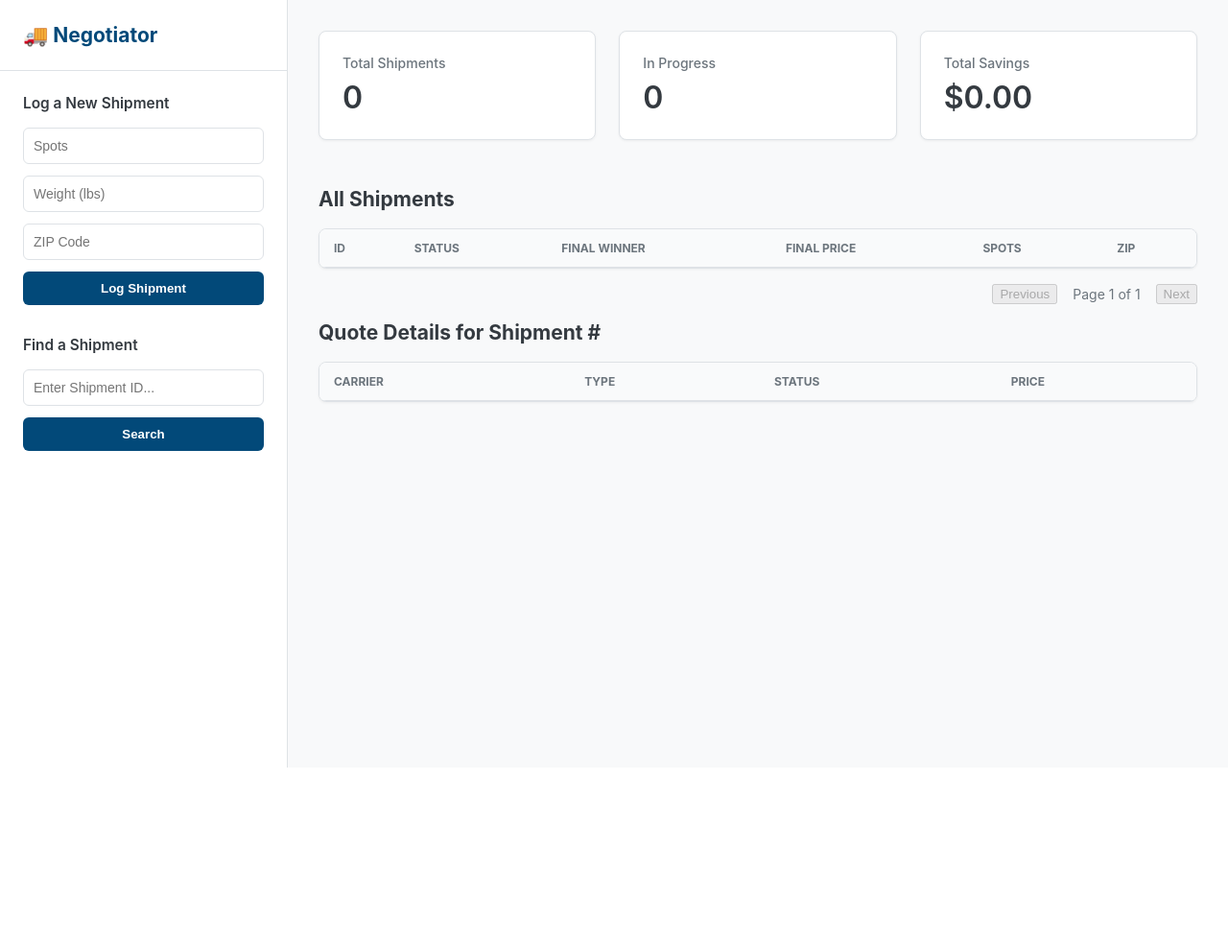
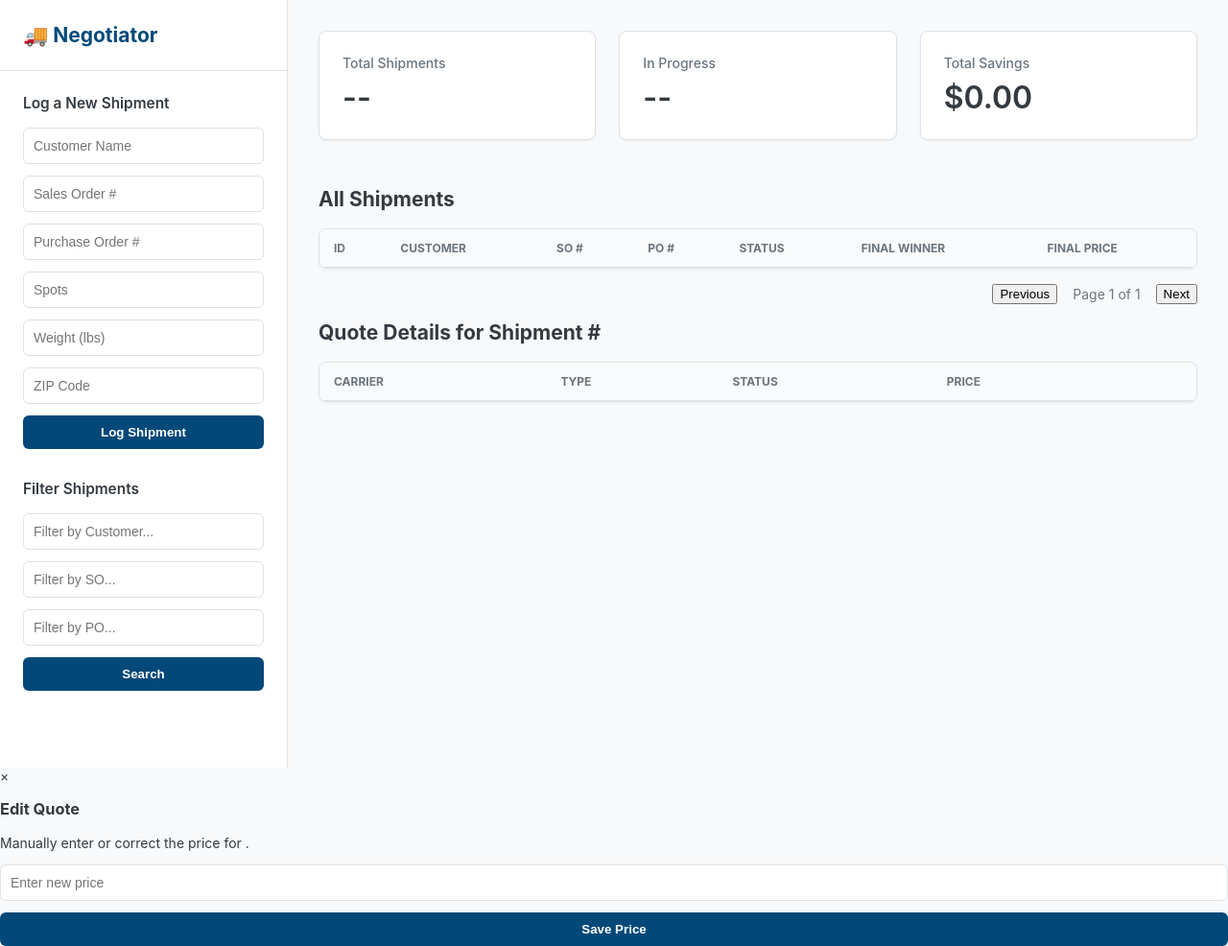
Before and after one commit to jhd86/shipping_negotiator, a Flask app: page / in a window 1280 px wide. Shown: the whole page at 96% size. Before the commit the page ends 800 px from the top, so only its background shows below. Run offline with Flask 3, Linux system fonts and the light colour scheme; data that the repository does not hold is empty.

Commit message:
Filtering capabilites
SO, PO and Customer fields you can filter orders by

```diff
--- a/templates/index.html
+++ b/templates/index.html
@@ -16,6 +16,23 @@
                     <div class="action-section">
                         <h3>Log a New Shipment</h3>
                         <form id="new-shipment-form">
+                            <input
+                                type="text"
+                                id="customer-name"
+                                placeholder="Customer Name"
+                                required
+                            />
+                            <input
+                                type="text"
+                                id="so-number"
+                                placeholder="Sales Order #"
+                                required
+                            />
+                            <input
+                                type="text"
+                                id="po-number"
+                                placeholder="Purchase Order #"
+                            />
                             <input
                                 type="number"
                                 id="spots"
@@ -39,13 +56,22 @@
                         </form>
                     </div>
                     <div class="action-section">
-                        <h3>Find a Shipment</h3>
-                        <form id="search-form">
+                        <h3>Filter Shipments</h3>
+                        <form id="filter-form">
                             <input
-                                type="number"
-                                id="search-id"
-                                placeholder="Enter Shipment ID..."
-                                required
+                                type="text"
+                                id="filter-customer"
+                                placeholder="Filter by Customer..."
+                            />
+                            <input
+                                type="text"
+                                id="filter-so"
+                                placeholder="Filter by SO..."
+                            />
+                            <input
+                                type="text"
+                                id="filter-po"
+                                placeholder="Filter by PO..."
                             />
                             <button type="submit">Search</button>
                         </form>
@@ -76,15 +102,21 @@
                                 <thead>
                                     <tr>
                                         <th>ID</th>
+                                        <th>Customer</th>
+                                        <th>SO #</th>
+                                        <th>PO #</th>
                                         <th>Status</th>
                                         <th>Final Winner</th>
                                         <th>Final Price</th>
-                                        <th>Spots</th>
-                                        <th>ZIP</th>
+                                        <!-- <th>Spots</th> -->
+                                        <!-- <th>ZIP</th> -->
                                     </tr>
                                 </thead>
                                 <tbody></tbody>
                             </table>
+                            <div id="shipments-empty-state" class="empty-state">
+                                <p>No shipments found.</p>
+                            </div>
                         </div>
                         <div class="pagination-controls">
                             <button id="prev-button">Previous</button>
@@ -107,6 +139,7 @@
                                         <th>Type</th>
                                         <th>Status</th>
                                         <th>Price</th>
+                                        <th></th>
                                     </tr>
                                 </thead>
                                 <tbody></tbody>
@@ -119,6 +152,27 @@
                 </div>
             </div>
         </div>
+        <div id="edit-modal" class="modal">
+            <div class="modal-content">
+                <span class="close-button">&times;</span>
+                <h3>Edit Quote</h3>
+                <p>
+                    Manually enter or correct the price for
+                    <strong id="modal-carrier-name"></strong>.
+                </p>
+                <form id="edit-quote-form">
+                    <input type="hidden" id="modal-quote-id" />
+                    <input
+                        type="number"
+                        id="modal-price"
+                        placeholder="Enter new price"
+                        step="0.01"
+                        required
+                    />
+                    <button type="submit">Save Price</button>
+                </form>
+            </div>
+        </div>
         <script src="/static/app.js"></script>
     </body>
 </html>
```
Also changed, not shown: src/database_setup.py (+4 -3 lines).
